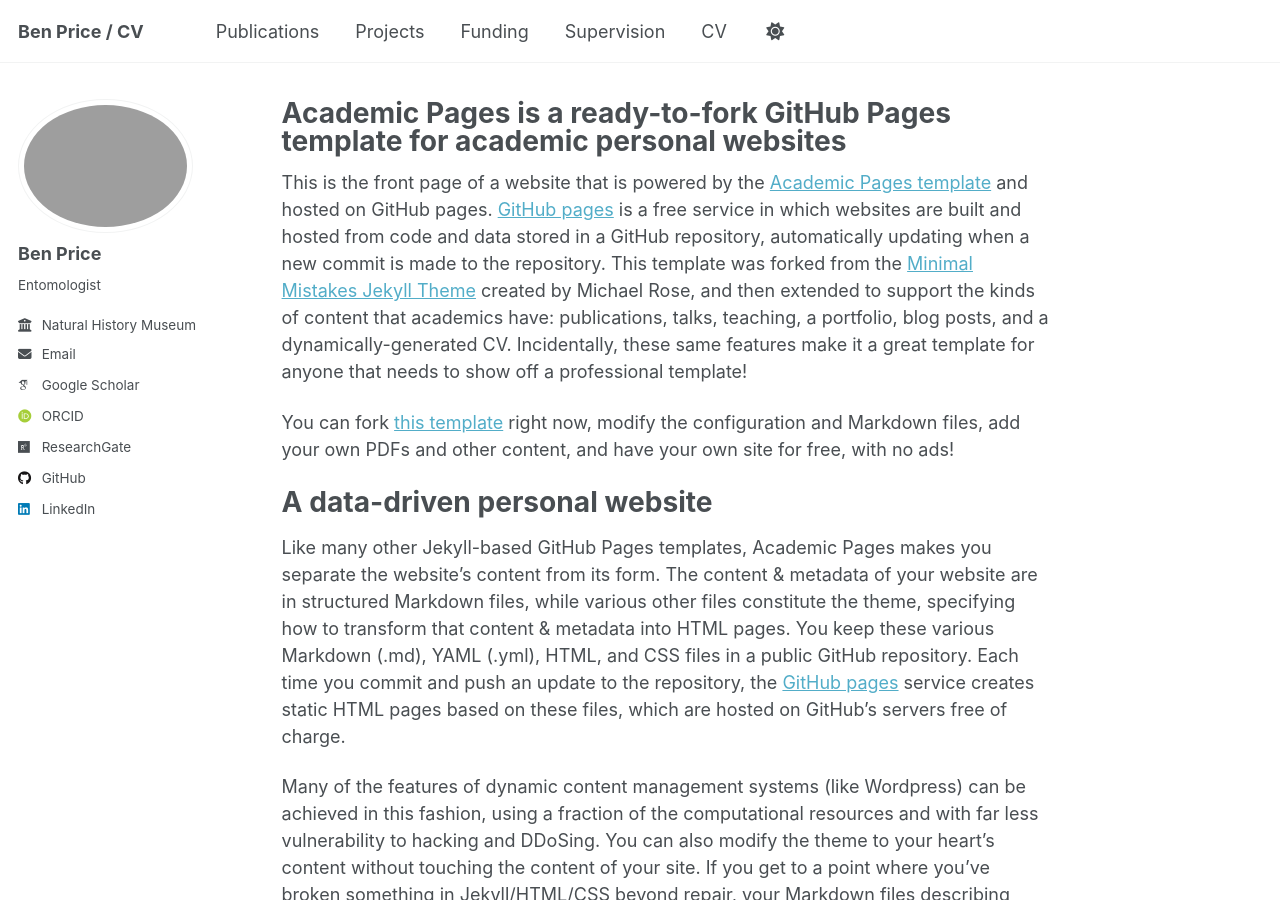
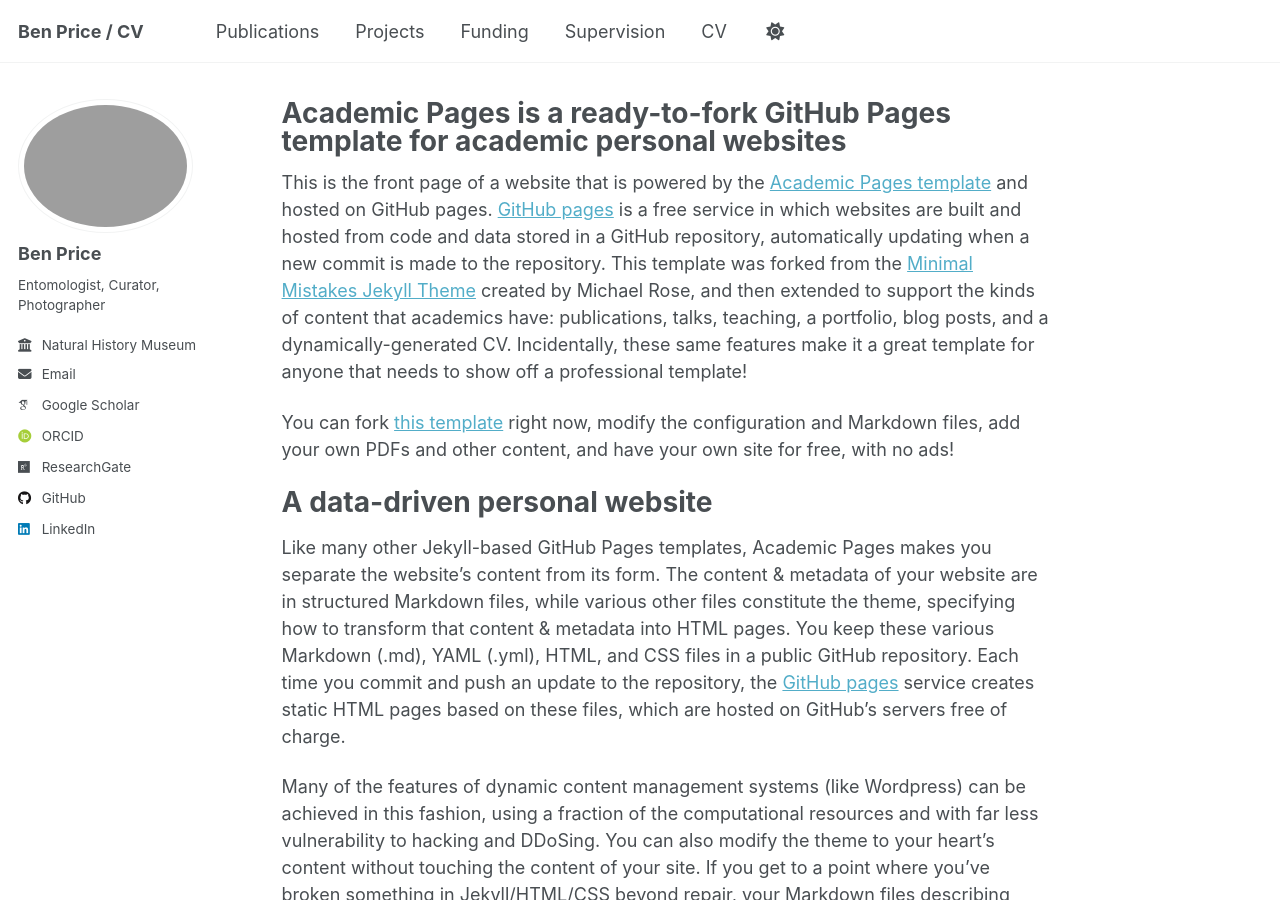
Before and after one commit to bwprice/bwprice.github.io, a Jekyll site: the page built from _pages/about.md, in a window 1280 px wide and 900 px high. Built offline with Jekyll 4.4.1, drawn with Linux system fonts in a browser that asks for light colours; some web fonts are replaced; a script that is not in the unit is left out.

Commit message:
Update _config.yml

```diff
--- a/_config.yml
+++ b/_config.yml
@@ -26,7 +26,7 @@ author:
   avatar           : "profile.png"
   name             : "Ben Price"
   pronouns         : # example: "she/her"
-  bio              : "Entomologist"
+  bio              : "Entomologist, Curator, Photographer"
   location         : # "Earth"
   employer         : "Natural History Museum"
   uri              : # URL
```
